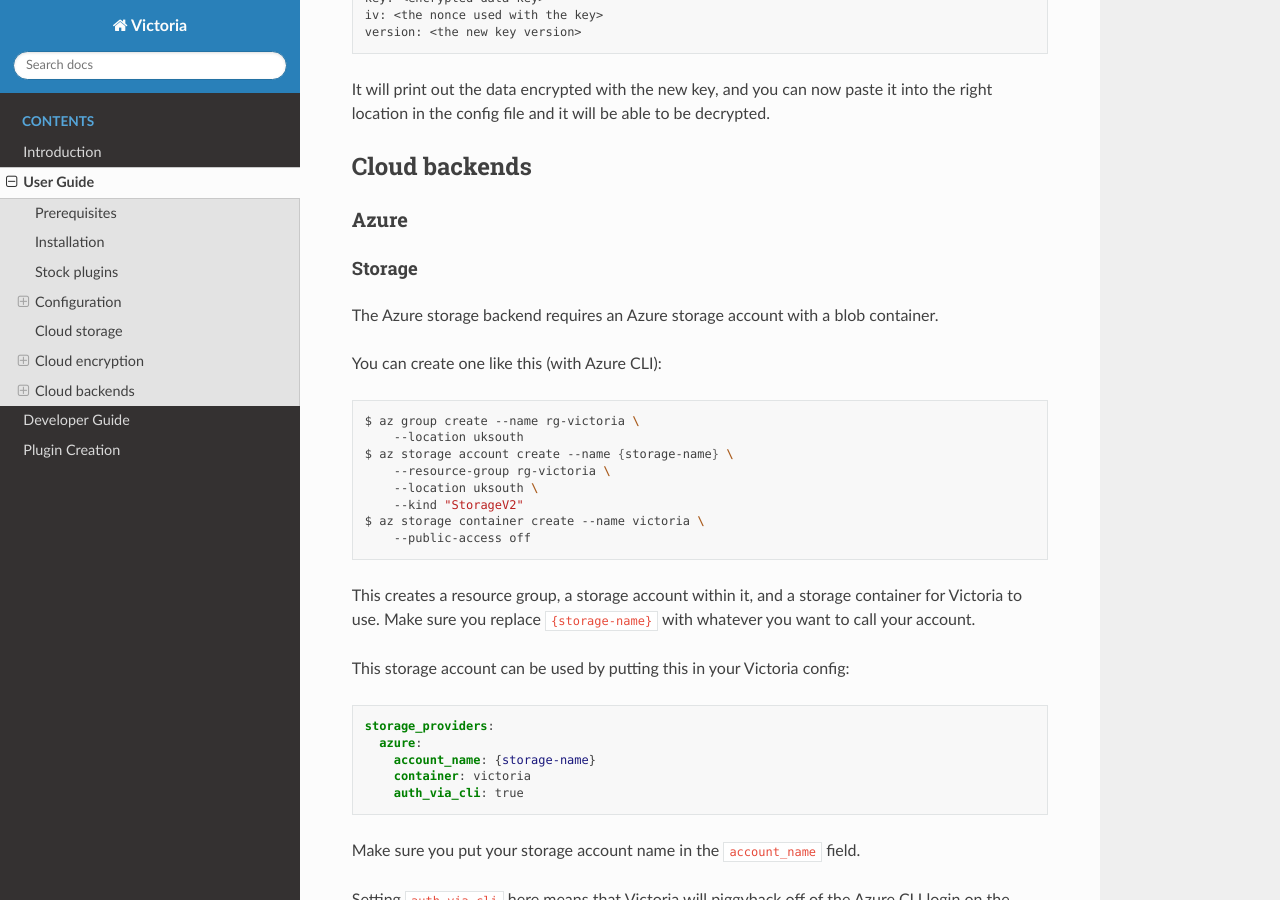
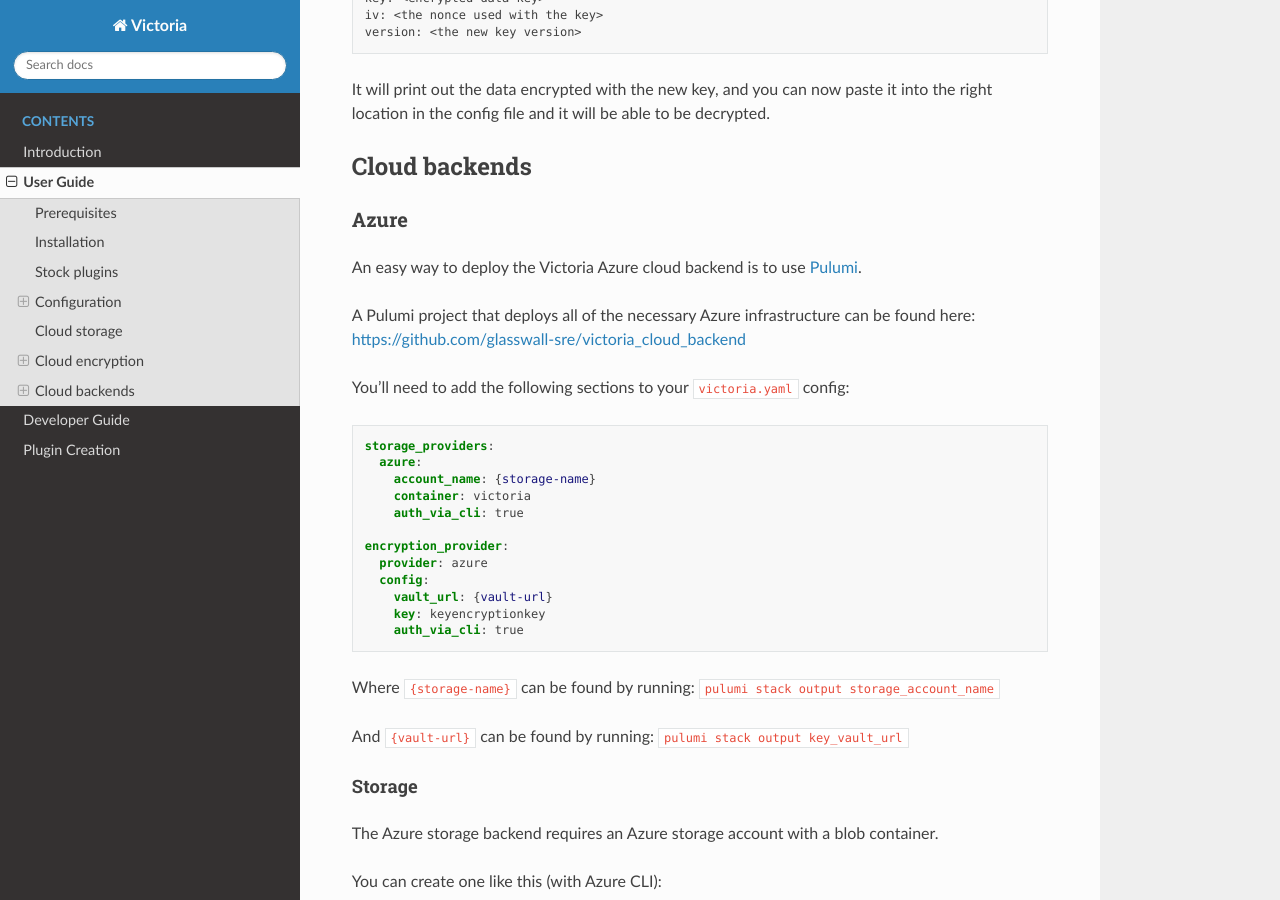
Before and after one commit to glasswall-sre/victoria, a Sphinx documentation site: the page built from docs/user-guide.rst, in a window 1280 px wide and 900 px high, scrolled down 5235 px. Built offline with Sphinx 7.4.7 and the Read the Docs theme 2.0.0, drawn with Linux system fonts in a browser that asks for light colours.

```diff
--- a/docs/user-guide.rst
+++ b/docs/user-guide.rst
@@ -287,6 +287,36 @@
 Azure
 ^^^^^
 
+An easy way to deploy the Victoria Azure cloud backend is to use Pulumi_.
+
+A Pulumi project that deploys all of the necessary Azure infrastructure can
+be found here: https://github.com/glasswall-sre/victoria_cloud_backend
+
+You'll need to add the following sections to your ``victoria.yaml`` config:
+
+.. code-block:: yaml
+
+    storage_providers:
+      azure:
+        account_name: {storage-name}
+        container: victoria
+        auth_via_cli: true
+
+    encryption_provider:
+      provider: azure
+      config:
+        vault_url: {vault-url}
+        key: keyencryptionkey
+        auth_via_cli: true
+
+Where ``{storage-name}`` can be found by running:
+``pulumi stack output storage_account_name``
+
+And ``{vault-url}`` can be found by running:
+``pulumi stack output key_vault_url``
+
+.. _Pulumi: https://www.pulumi.com/
+
 Storage
 *******
 
```
Also changed, not shown: README.md (+1 -0 lines), 2 other files.
